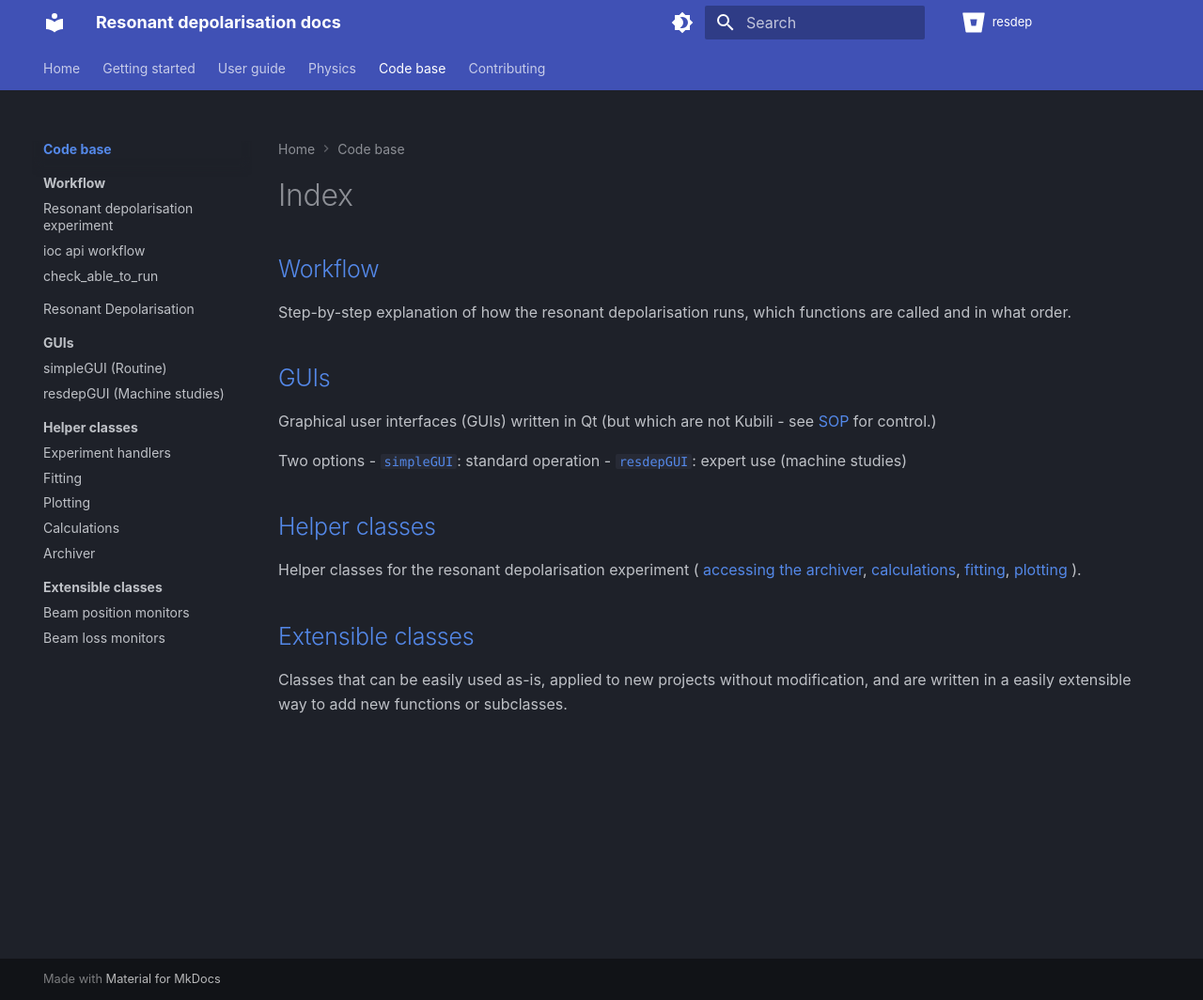
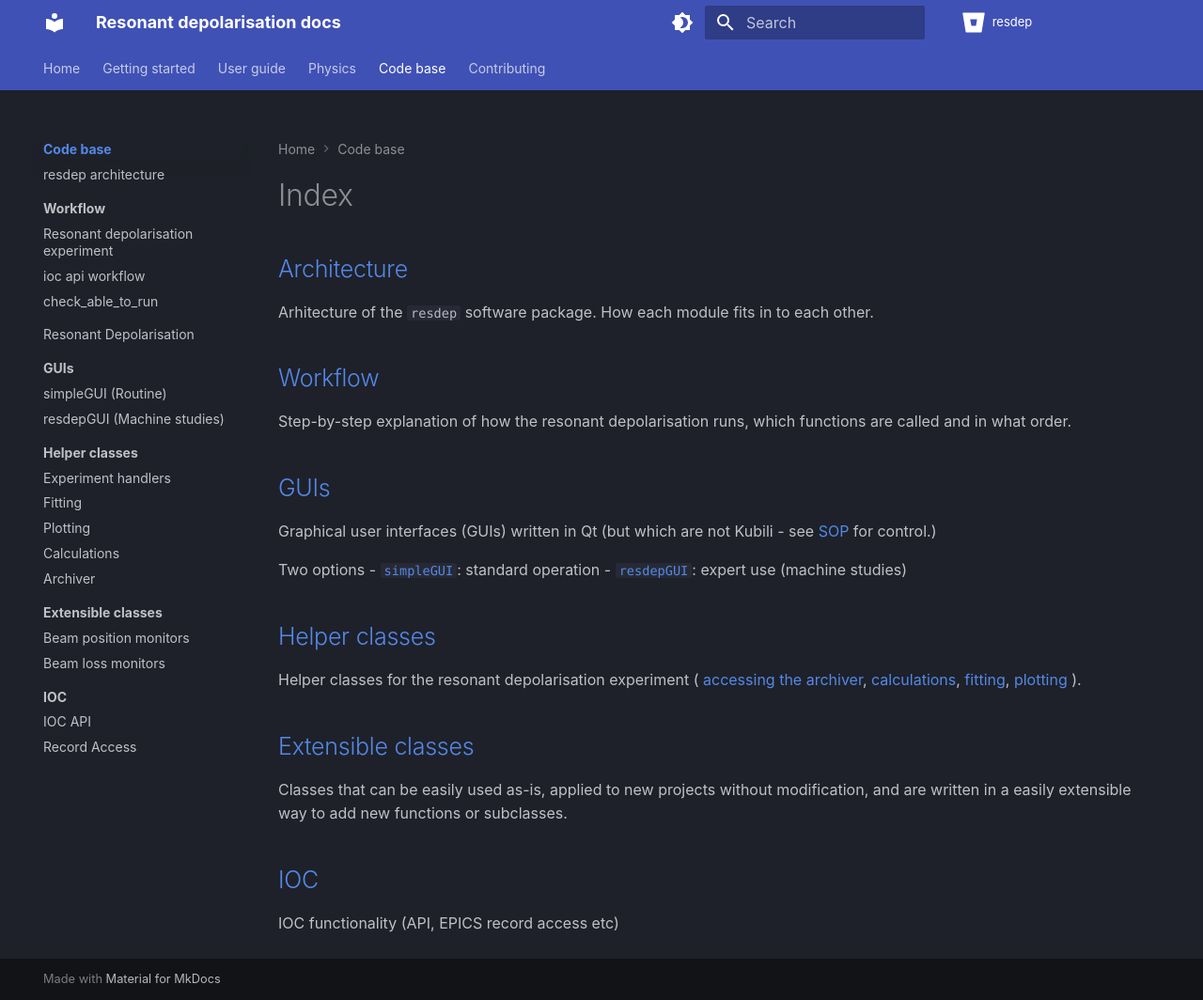
Before and after one commit to liamjwatson/resdep, an MkDocs documentation site: the page built from docs/code_base/index.md, in a window 1280 px wide and 1064 px high. Shown: the whole window at 94% size. Built offline with MkDocs 1.6.1 and Material for MkDocs 9.7.7, drawn with Linux system fonts in a browser that asks for light colours; comment, search, counter and statistics services are not loaded.

Commit message:
Architecture and IOC docs
Added architecture page under code_base, shows connectivity of py files
as flowchart for both local and IOC operation

Added IOC dir under code base to put _record_access and ioc_api docs /
docstrings

```diff
--- /dev/null
+++ b/docs/code_base/IOC/ioc_api.md
@@ -0,0 +1 @@
+::: resdep.ioc_api
--- /dev/null
+++ b/docs/code_base/IOC/record_access.md
@@ -0,0 +1 @@
+:::resdep._record_access
--- a/docs/code_base/index.md
+++ b/docs/code_base/index.md
@@ -1,3 +1,6 @@
+## [Architecture](./architecture.md)
+Arhitecture of the `resdep` software package. How each module fits in to
+each other.
 ## [Workflow](./workflow/index.md)
 Step-by-step explanation of how the resonant depolarisation runs, which
 functions are called and in what order.
@@ -24,3 +27,6 @@
 Classes that can be easily used as-is, applied to new projects without
 modification, and are written in a easily extensible way to add new functions
 or subclasses.
+
+## [IOC](./IOC/index.md)
+IOC functionality (API, EPICS record access etc)
--- a/mkdocs.yml
+++ b/mkdocs.yml
@@ -95,6 +95,7 @@
   - Physics: physics.md
   - Code base:
     - code_base/index.md
+    - code_base/architecture.md
     - Workflow:
       - code_base/workflow/index.md
       - code_base/workflow/experiment_workflow.md
@@ -116,6 +117,10 @@
       - code_base/extensible_classes/index.md
       - Beam position monitors: code_base/extensible_classes/epicsBPMs.md
       - Beam loss monitors: code_base/extensible_classes/epicsBLMs.md
+    - IOC:
+      - code_base/IOC/index.md
+      - IOC API: code_base/IOC/ioc_api.md
+      - Record Access: code_base/IOC/record_access.md
   - Contributing: CONTRIBUTING.md
 
 markdown_extensions:
```
Also changed, not shown: docs/code_base/IOC/index.md (added, +10 -0 lines), docs/code_base/architecture.md (added, +94 -0 lines).
